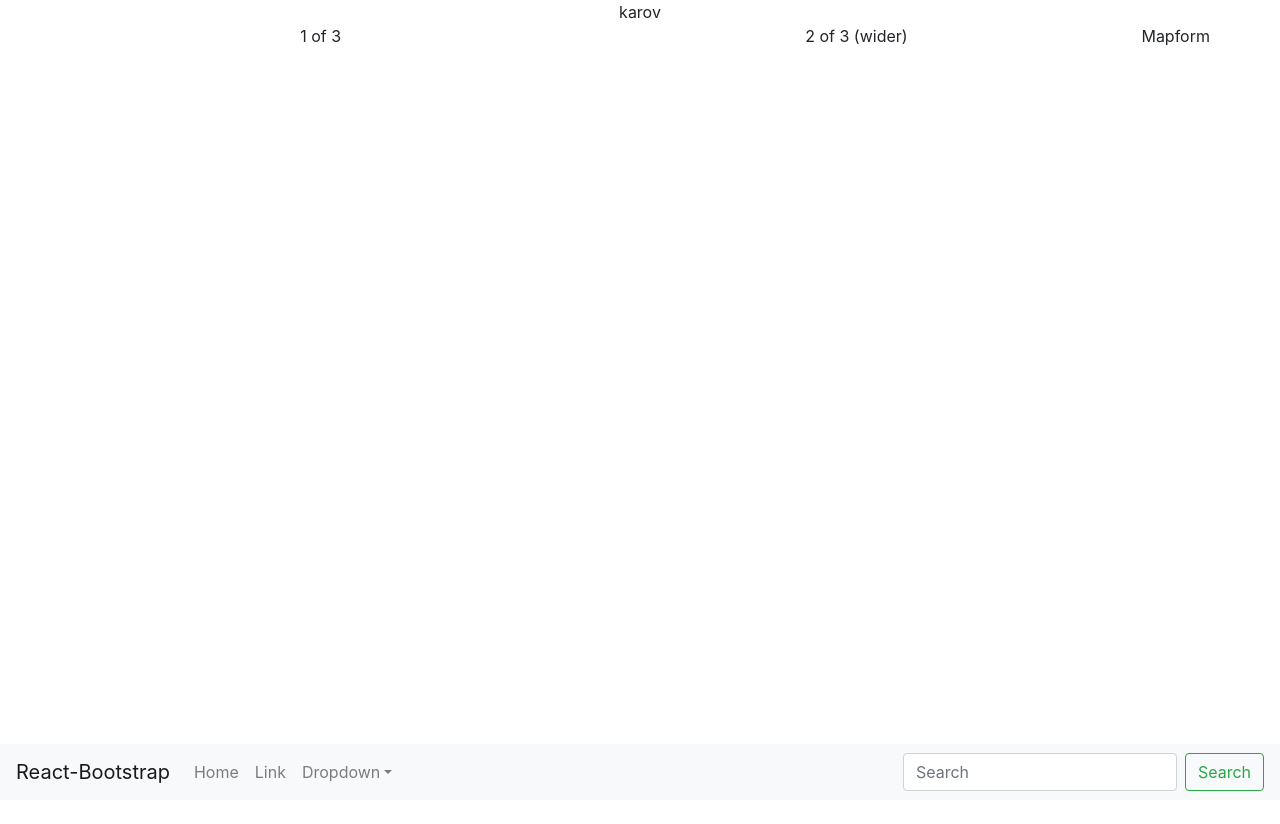
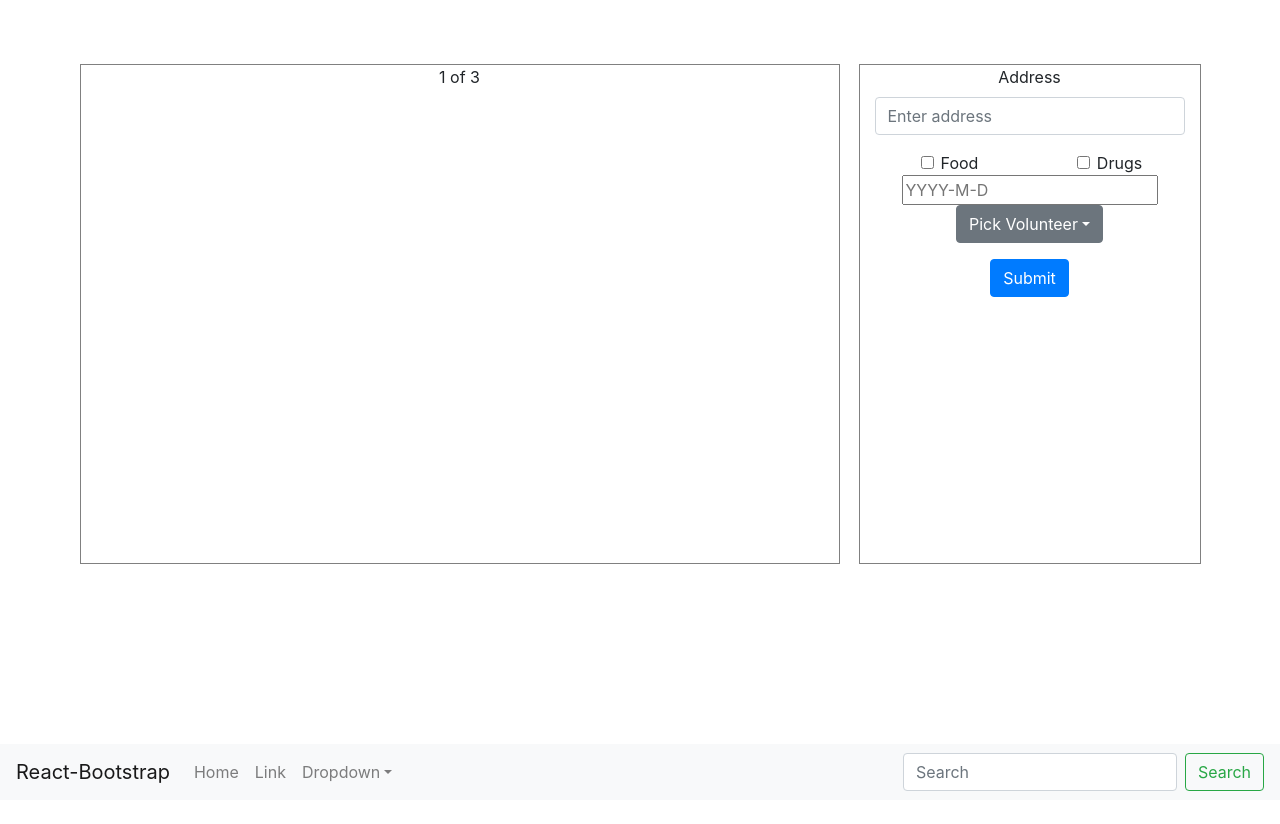
Before and after one commit to yohananha/Karov, a React (Create React App) app: page / in a window 1280 px wide. After the commit the page ends 800 px from the top, so only its background shows below. Built offline with nearby package versions, Linux system fonts and the light colour scheme.

Commit message:
Initial Layout

```diff
--- a/package.json
+++ b/package.json
@@ -9,6 +9,8 @@
     "bootstrap": "^4.5.2",
     "react": "^16.13.1",
     "react-bootstrap": "^1.3.0",
+    "react-bootstrap-date-picker": "^5.1.0",
+    "react-day-picker": "^7.4.8",
     "react-dom": "^16.13.1",
     "react-native-locationiq": "^0.1.0",
     "react-scripts": "3.4.1"
--- a/src/App.js
+++ b/src/App.js
@@ -8,7 +8,6 @@ class App extends Component{
   render(){
     return(
       <div className="App">
-        karov
         <Map/>
         <Nav/>
       </div>
--- /dev/null
+++ b/src/Components/Map/Map.css
@@ -0,0 +1,26 @@
+.Map{
+    height: 50vh;
+    margin-top:5%;
+}
+
+.mapRow{
+    height: 600px;
+    margin: auto;
+}
+
+#mapBlock{
+    width: 60%;
+    height: 500px;
+    border: 1px solid gray;
+    box-shadow: lightgray;
+    margin: auto;
+}
+
+
+#mapForm{
+    width: 30%;
+    height: 500px;
+    border: 1px solid gray;
+    box-shadow: lightgray;
+    margin: auto;
+}
--- a/src/Components/Map/Map.js
+++ b/src/Components/Map/Map.js
@@ -1,17 +1,17 @@
 import React from 'react';
+import './Map.css'
 import MapForm from './MapForm';
 import { Container,Row,Col } from 'react-bootstrap';
 
 
 const map =()=>{
     return(
-        <Container className="Map" style={{height:"100vh"}}>
-            <Row>
-                <Col>1 of 3</Col>
-                <Col xs={6}>2 of 3 (wider)</Col>
-                <MapForm/>
+        <Container className="Map">
+            <Row id= "mapRow">
+                <Col md lg ="8" id="mapBlock">1 of 3</Col>
+                <MapForm md lg ="4" ></MapForm>
             </Row>
-    </Container>
+         </Container>
     )
 }
 
--- a/src/Components/Map/MapForm.js
+++ b/src/Components/Map/MapForm.js
@@ -1,9 +1,44 @@
 import React from 'react';
+import { Form ,Button, Container,Col,Dropdown} from 'react-bootstrap';
+import DayPickerInput from 'react-day-picker/DayPickerInput';
+import 'react-day-picker/lib/style.css';
 
 const mapForm =()=>{
     return(
-        <div>
-            Mapform
+        <div id="mapForm">
+            <Container>
+                <Form>
+                    <Form.Group controlId="formBasicEmail">
+                        <Form.Label>Address</Form.Label>
+                        <Form.Control type="text" placeholder="Enter address" />
+                    </Form.Group>
+                    <Form.Row controlId="formBasicCheckbox">
+                        <Col>
+                        <Form.Check type="checkbox" label="Food" />
+                        </Col>
+                        <Col>
+                        <Form.Check type="checkbox" label="Drugs" />
+                        </Col>
+                    </Form.Row>
+                    <DayPickerInput onDayChange={day => console.log(day)} />
+                    <Form.Group controlId="Volunteer">
+                    <Dropdown>
+                        <Dropdown.Toggle variant="secondary" id="dropdownVolunteer">
+                            Pick Volunteer
+                        </Dropdown.Toggle>
+
+                        <Dropdown.Menu>
+                            <Dropdown.Item href="#/action-1">Action</Dropdown.Item>
+                            <Dropdown.Item href="#/action-2">Another action</Dropdown.Item>
+                            <Dropdown.Item href="#/action-3">Something else</Dropdown.Item>
+                        </Dropdown.Menu>
+                        </Dropdown>
+                    </Form.Group>
+                    <Button variant="primary" type="submit">
+                        Submit
+                    </Button>
+                    </Form>
+            </Container>
         </div>
     )
 }
```
Also changed, not shown: 1 other file (tests, documents, lock files or other folders).
